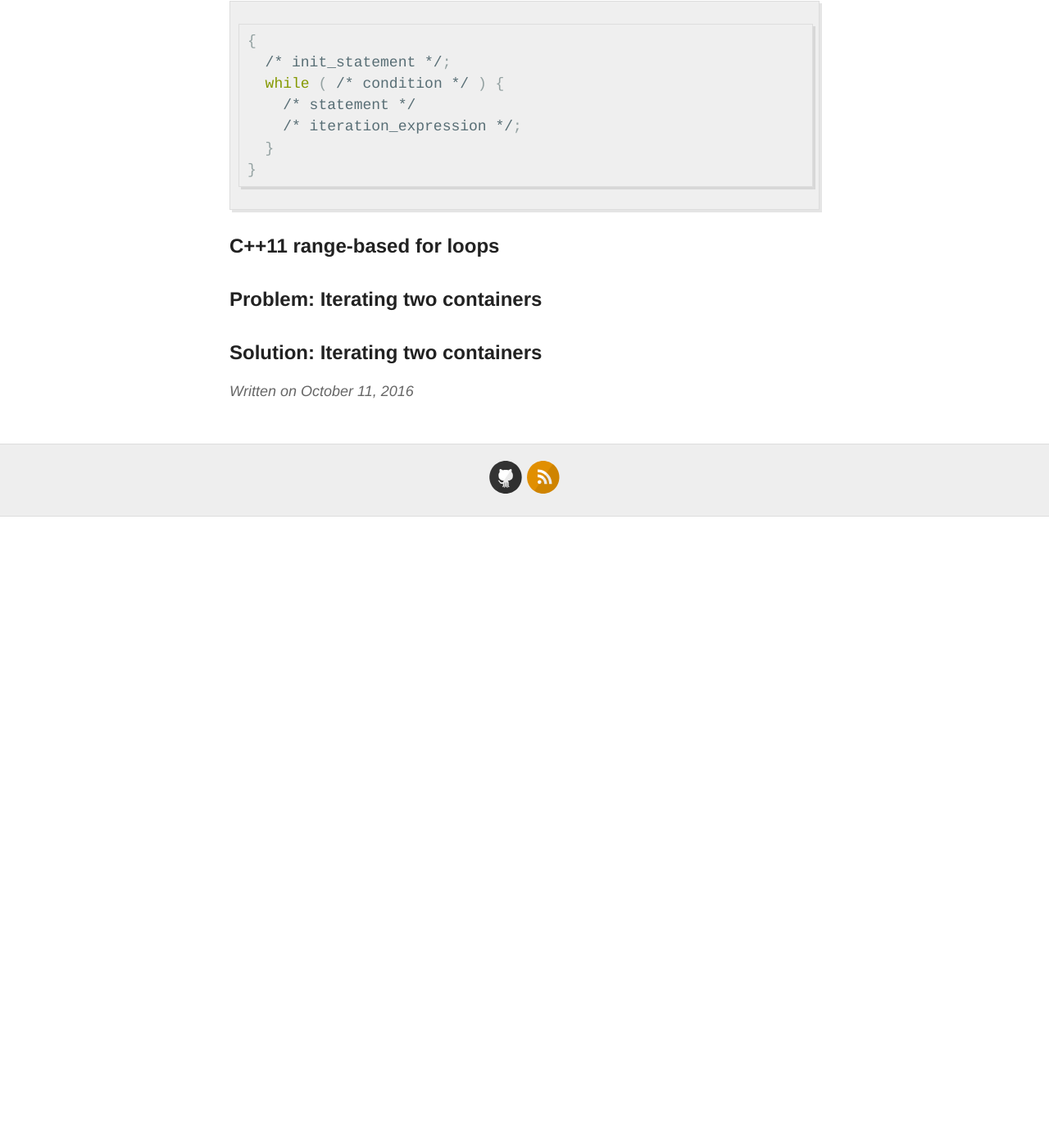
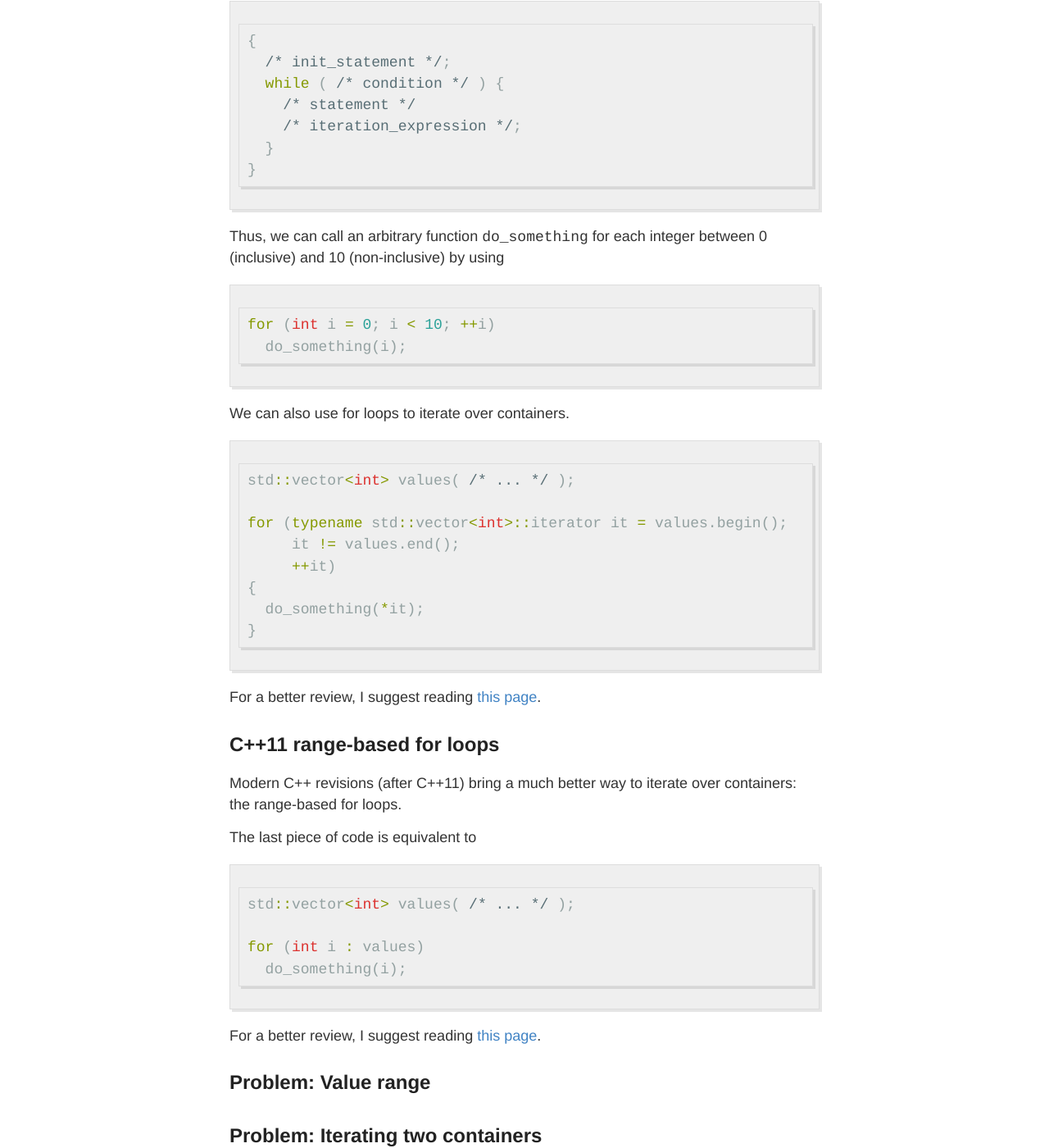
Before and after one commit to verri/verri.github.io, a Jekyll site: the page built from _posts/2016-10-11-Safe-Modern-For-Loops.md, in a window 1280 px wide and 1400 px high, scrolled down 708 px. Shown: the whole window at 82% size. Built offline with Jekyll 4.4.1, drawn with Linux system fonts in a browser that asks for light colours; comment, search, counter and statistics services are not loaded; before the commit the page ends 1338 px from its top, so only the background shows below that; some of the changed text lies outside the part shown.

Commit message:
Briefly explained for-loops.

````diff
--- a/_posts/2016-10-11-Safe-Modern-For-Loops.md
+++ b/_posts/2016-10-11-Safe-Modern-For-Loops.md
@@ -29,8 +29,45 @@ is translated to
 }
 ```
 
+Thus, we can call an arbitrary function `do_something` for each integer between
+0 (inclusive) and 10 (non-inclusive) by using
+```cpp
+for (int i = 0; i < 10; ++i)
+  do_something(i);
+```
+
+We can also use for loops to iterate over containers.
+
+```cpp
+std::vector<int> values( /* ... */ );
+
+for (typename std::vector<int>::iterator it = values.begin();
+     it != values.end();
+     ++it)
+{
+  do_something(*it);
+}
+```
+
+For a better review, I suggest reading [this page](http://en.cppreference.com/w/cpp/language/for).
+
 ## C++11 range-based for loops
+
+Modern C++ revisions (after C++11) bring a much better way to iterate over
+containers: the range-based for loops.
+
+The last piece of code is equivalent to
+```cpp
+std::vector<int> values( /* ... */ );
+
+for (int i : values)
+  do_something(i);
+```
+
+For a better review, I suggest reading [this page](http://en.cppreference.com/w/cpp/language/range-for).
+
+## Problem: Value range
 
 ## Problem: Iterating two containers
 
-## Solution: Iterating two containers
+## Solution: cool::indices utility
````
